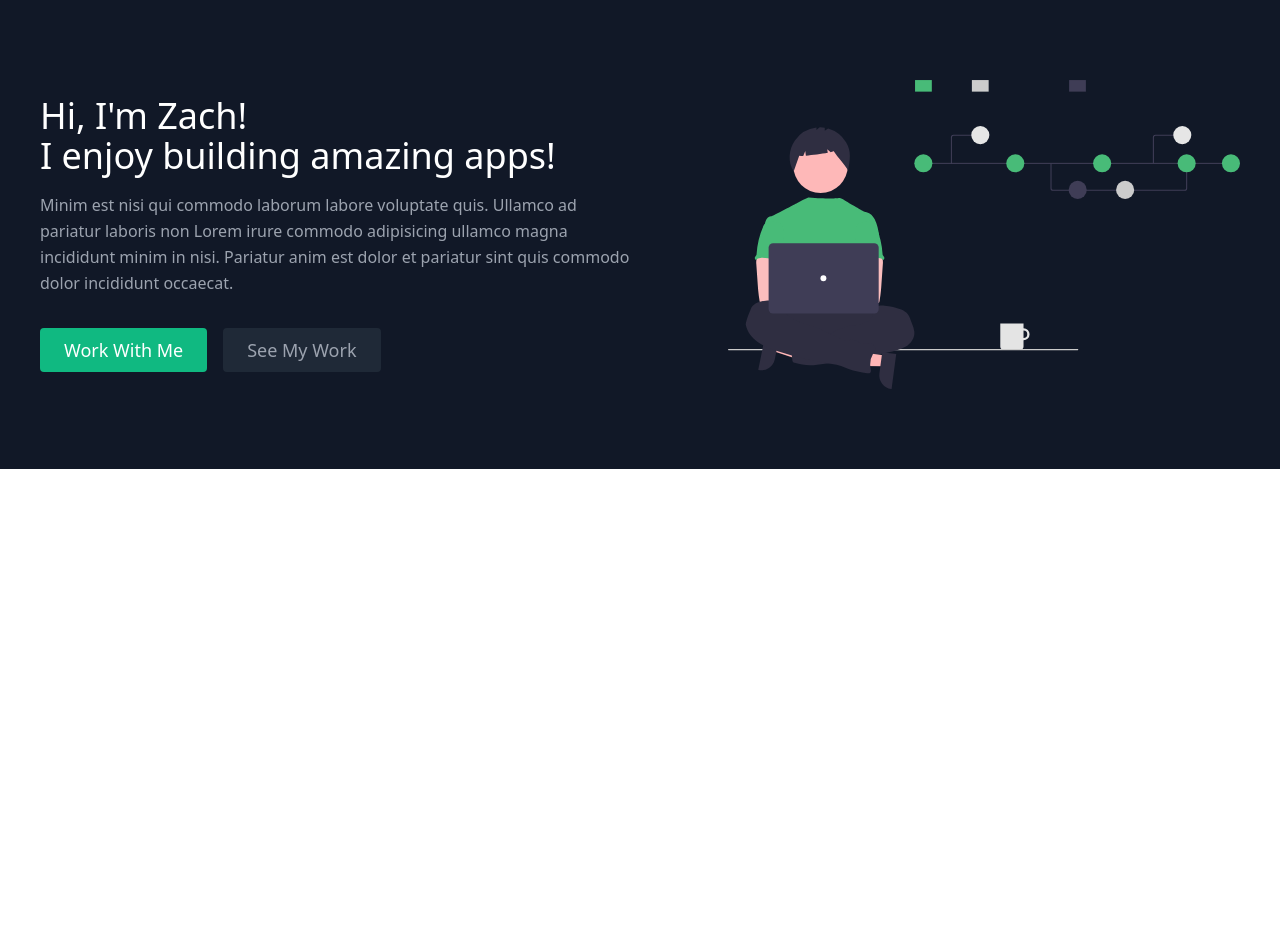
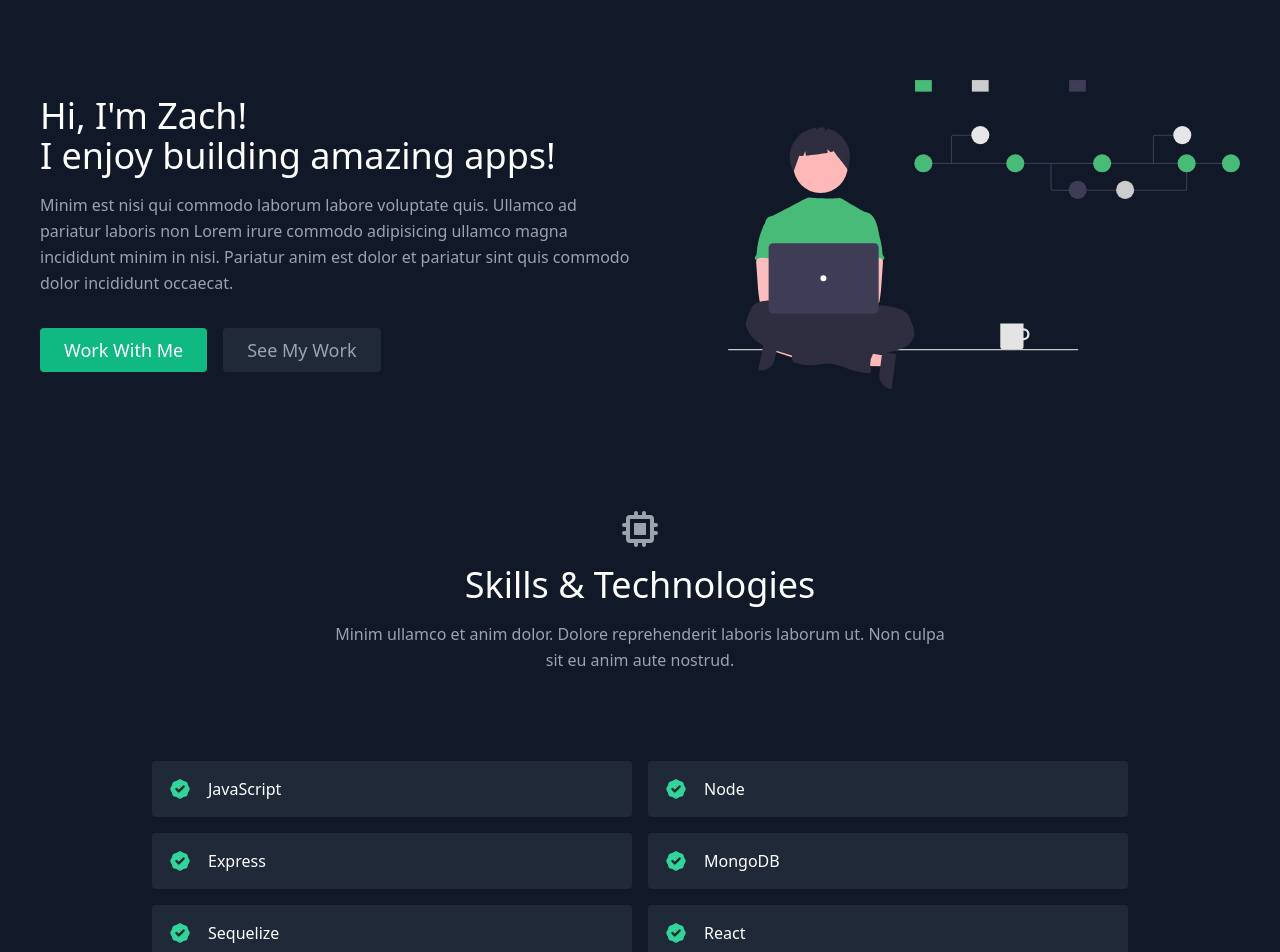
Before and after one commit to ZachWagner1/portfolio-react, a React (Create React App) app: page / in a window 1280 px wide. Shown: the top 952 px of the page. Before the commit the page ends 800 px from the top, so only its background shows below. Built offline with nearby package versions, Linux system fonts and the light colour scheme.

Commit message:
skills component

```diff
--- a/src/components/Skills.js
+++ b/src/components/Skills.js
@@ -1,7 +1,33 @@
 import React from "react";
+import { BadgeCheckIcon, ChipIcon } from "@heroicons/react/solid";
+import { skills } from "../data";
 
 export default function Skills() {
     return (
-        <section></section>
+        <section id="skills">
+            <div className="px-5 py-10 mx-auto">
+                <div className="text-center mb-20">
+                    <ChipIcon className="w-10 inline-block mb-4" />
+                    <h1 className="sm:text-4xl text-3xl font-medium title-font text-white mb-4">
+                        Skills &amp; Technologies
+                    </h1>
+                    <p className="text-base leading-relaxed xl:w-2/4 lg:w-3/4 mx-auto">
+                    Minim ullamco et anim dolor. Dolore reprehenderit laboris laborum ut. Non culpa sit eu anim aute nostrud.
+                    </p>
+                </div>
+                <div className="flex flex-wrap lg:w-4/5 sm:mx-auto sm:mb-2 -mx-2">
+                    {skills.map((skill) => (
+                        <div key={skill} className="p-2 sm:w-1/2 w-full">
+                            <div className="bg-gray-800 rounded flex p-4 h-full items-center">
+                                <BadgeCheckIcon className="text-green-400 w-6 h-6 flex-shrink-0 mr-4" />
+                                <span className="title-font font-medium text-white">
+                                    {skill}
+                                </span>
+                            </div>
+                        </div>
+                    ))}
+                </div>
+            </div>
+        </section>
     );
 }
--- a/src/data.js
+++ b/src/data.js
@@ -33,28 +33,13 @@
   },
 ];
 
-export const testimonials = [
-  {
-    quote:
-      "Lorem ipsum dolor sit amet consectetur adipisicing elit. Culpa quod necessitatibus quidem impedit facilis? Distinctio laboriosam veritatis recusandae minus. Voluptatum accusantium hic laudantium soluta ea sapiente cupiditate officia maiores itaque.",
-    image: "https://randomuser.me/api/portraits/men/1.jpg",
-    name: "Jesse Hicks",
-    company: "Zoozle",
-  },
-  {
-    quote:
-      "Lorem ipsum dolor sit amet consectetur adipisicing elit. Culpa quod necessitatibus quidem impedit facilis? Distinctio laboriosam veritatis recusandae minus. Voluptatum accusantium hic laudantium soluta ea sapiente cupiditate officia maiores itaque.",
-    image: "https://randomuser.me/api/portraits/men/94.jpg",
-    name: "Ruben Alvarez",
-    company: "Dooble.io",
-  },
-];
-
 export const skills = [
   "JavaScript",
+  "Node",
+  "Express",
+  "MongoDB",
+  "Sequelize",
   "React",
-  "Next.js",
-  "Node",
   "GraphQL",
   "Material UI",
 ];
```
